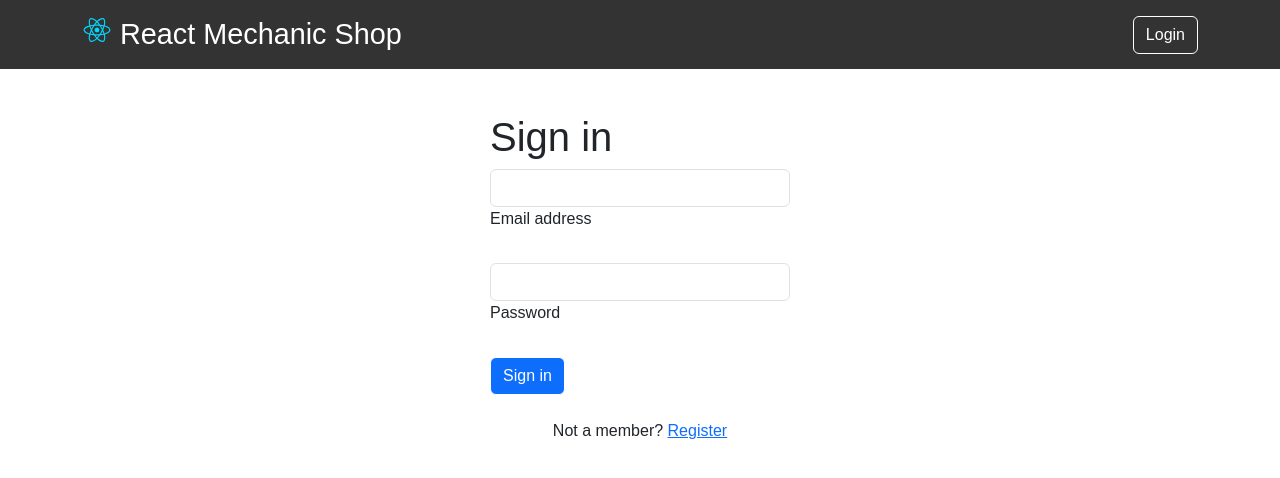
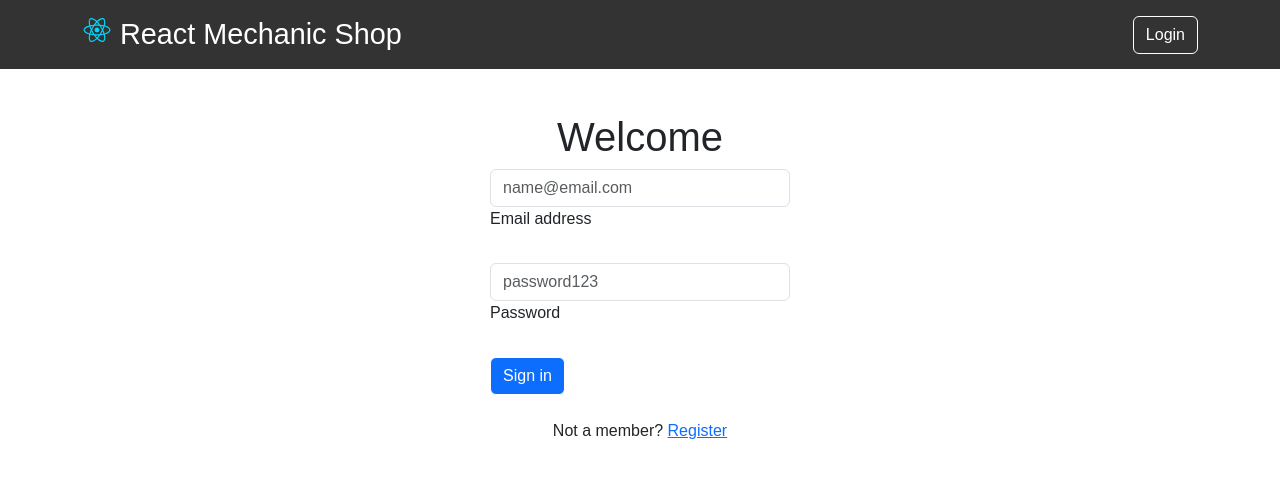
Before and after one commit to joeyvigil/hw29-react-mechanic-shop-crud, a React (Vite) app: page / in a window 1280 px wide. Shown: the top 478 px of the page. Built offline with nearby package versions, Linux system fonts and the light colour scheme; a web font is replaced by a local one.

Commit message:
Update Main.jsx

```diff
--- a/src/views/Main.jsx
+++ b/src/views/Main.jsx
@@ -1,27 +1,51 @@
 import React from 'react'
+import { useState } from 'react';
 
 const main = () => {
+    const formSubmit = (e) =>{
+        e.preventDefault();
+        console.log("form submitted");
+        console.log(email);
+        console.log(password);
+    }
+    const [password, setPassword] = React.useState("");
+    const [email, setEmail] = React.useState("");
+
+
+
+
+
   return (
     <div className='container'>
         <div className='small-container'>
-        <br /><h1>Sign in</h1>
+        <br /><h1 className='text-center'>Welcome</h1>
         <form onSubmit={(e)=> formSubmit(e)}>
             {/* Email input */}
             <div className="form-outline mb-4">
-                <input type="email" id="form2Example1" className="form-control" />
+                <input type="email"
+                  className="form-control"
+                  id="email"
+                  value={email}
+                  onChange={(e) => setEmail(e.target.value)}
+                  placeholder='name@email.com' required></input>
                 <label className="form-label">Email address</label>
             </div>
 
             {/* Password input */}
             <div className="form-outline mb-4">
-                <input type="password" id="form2Example2" className="form-control" />
-                <label className="form-label" htmlFor="form2Example2">Password</label>
+                <input type="password"
+                  className="form-control"
+                  id="password"
+                  value={password}
+                  onChange={(e) => setPassword(e.target.value)}
+                  placeholder='password123' required></input>
+                <label className="form-label">Password</label>
             </div>
 
 
 
             {/* Submit button */}
-            <button  type="button" className="btn btn-primary btn-block mb-4">Sign in</button>
+            <button  type="submit" className="btn btn-primary btn-block mb-4">Sign in</button>
 
             {/* Register buttons */}
             <div className="text-center">
```
